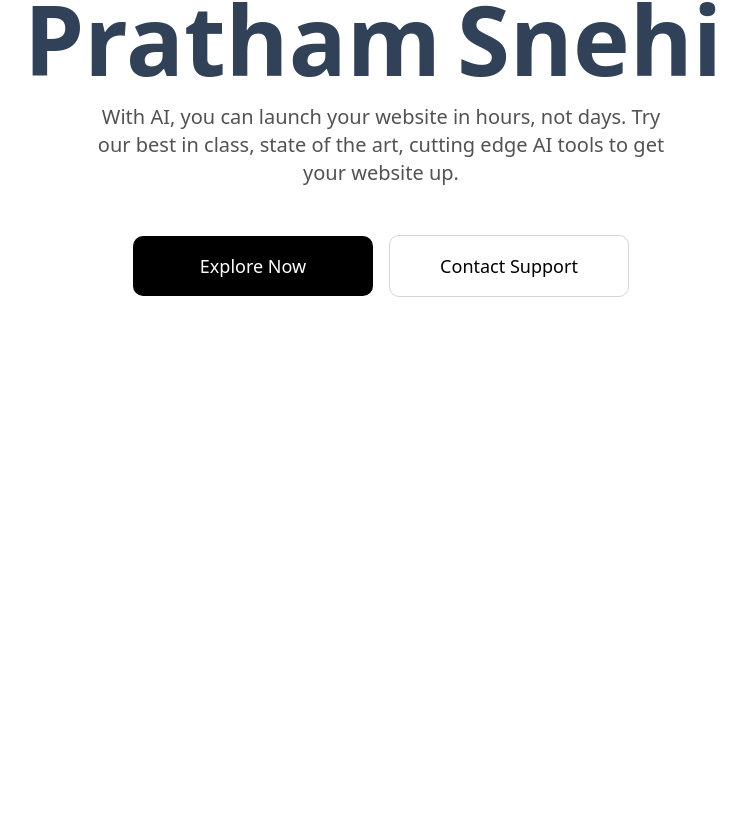
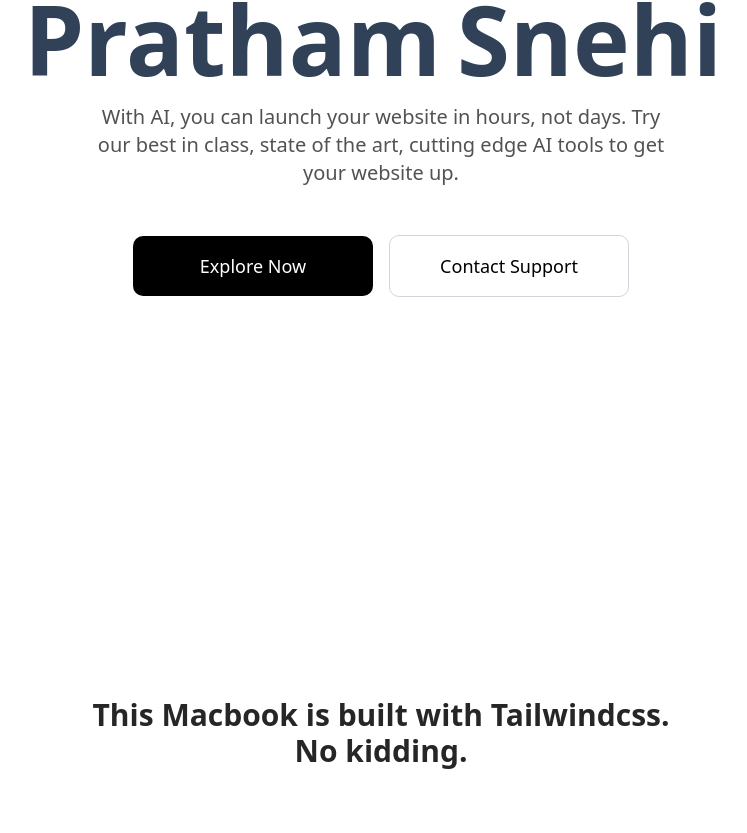
Before and after one commit to blackmaskexe/pratham-snehi-portfolio, a Next.js app: page / in a window 1280 px wide. Shown: the part 261-1094 px from the top of the page, without its empty margins (259-1006 px from the left). Before the commit the page ends 800 px from the top, so only its background shows below. Built offline with nearby package versions, Linux system fonts and the light colour scheme.

Commit message:
commit save before adding custom desktop component

```diff
--- a/app/page.tsx
+++ b/app/page.tsx
@@ -1,6 +1,7 @@
 "use client";
 import HeroSection from "@/components/hero/HeroSection";
 import NavbarSection from "@/components/navbar/NavbarSection";
+import ProjectsSection from "@/components/projects/ProjectsSection";
 
 export default function Home() {
   return (
@@ -8,6 +9,7 @@ export default function Home() {
       {/* Anything after this navbar ending, and before this div will make the navbar resize after scrolling */}
       <NavbarSection />
       <HeroSection />
+      <ProjectsSection />
     </div>
   );
 }
--- a/components/projects/ProjectsSection.tsx
+++ b/components/projects/ProjectsSection.tsx
@@ -0,0 +1,9 @@
+import ProjectsMacbookComponent from "./projects-macbook-component";
+
+export default function ProjectsSection() {
+  return (
+    <div className="w-full overflow-hidden bg-white dark:bg-[#0B0B0F]">
+      <ProjectsMacbookComponent />
+    </div>
+  );
+}
--- /dev/null
+++ b/components/projects/projects-macbook-component.tsx
@@ -0,0 +1,20 @@
+import { MacbookScroll } from "../ui/macbook-scroll";
+
+export default function ProjectsMacbookComponent() {
+  return (
+    <MacbookScroll
+      title={
+        <span>
+          This Macbook is built with Tailwindcss. <br /> No kidding.
+        </span>
+      }
+      // badge={
+      //   <a href="https://peerlist.io/manuarora">
+      //     <Badge className="h-10 w-10 -rotate-12 transform" />
+      //   </a>
+      // }
+      src={`/linear.webp`}
+      showGradient={false}
+    />
+  );
+}
```
